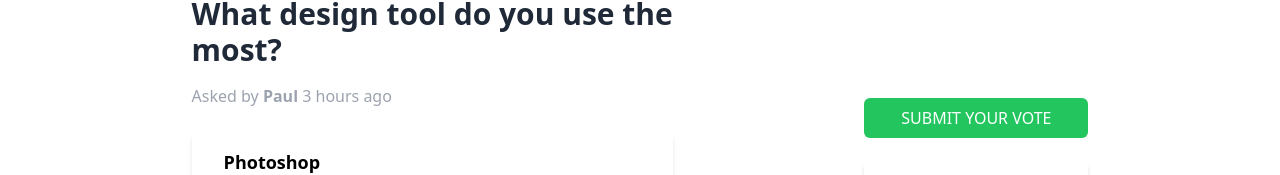
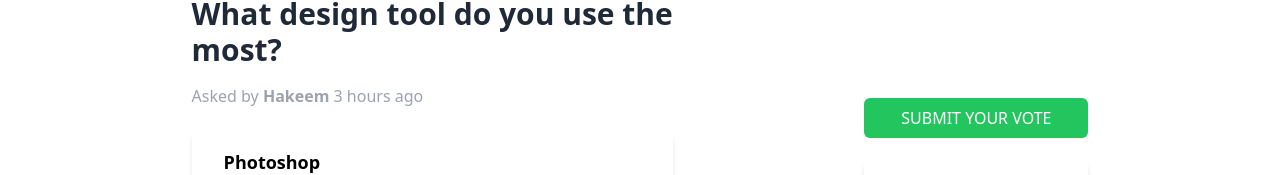
Before and after one commit to Paulhakeem/vote-app, a Vue app: page / in a window 1280 px wide. Shown: the part 166-341 px from the top of the page. Built offline with nearby package versions, Linux system fonts and the light colour scheme.

Commit message:
making some changes

```diff
--- a/src/components/Body.vue
+++ b/src/components/Body.vue
@@ -45,7 +45,7 @@ import { ref } from 'vue';
 
 </script>
 <template>
-    <section class=" flex flex-wrap my-6 justify-evenly ">
+    <section class="flex flex-wrap my-6 justify-evenly ">
         <div class="vote pt-10">
          <button class="bg-blue-200 rounded-full w-24 h-6 pb-1 uppercase text-xs font-semibold p-1">
         web design
@@ -55,7 +55,7 @@ import { ref } from 'vue';
         </h1>
         <p
         class="text-gray-400 text-xm pt-4 pb-6">Asked by
-        <span class="font-bold">Paul</span> 3 hours ago</p>
+        <span class="font-bold">Hakeem</span> 3 hours ago</p>
 
 
         <div @click="increment"
```
